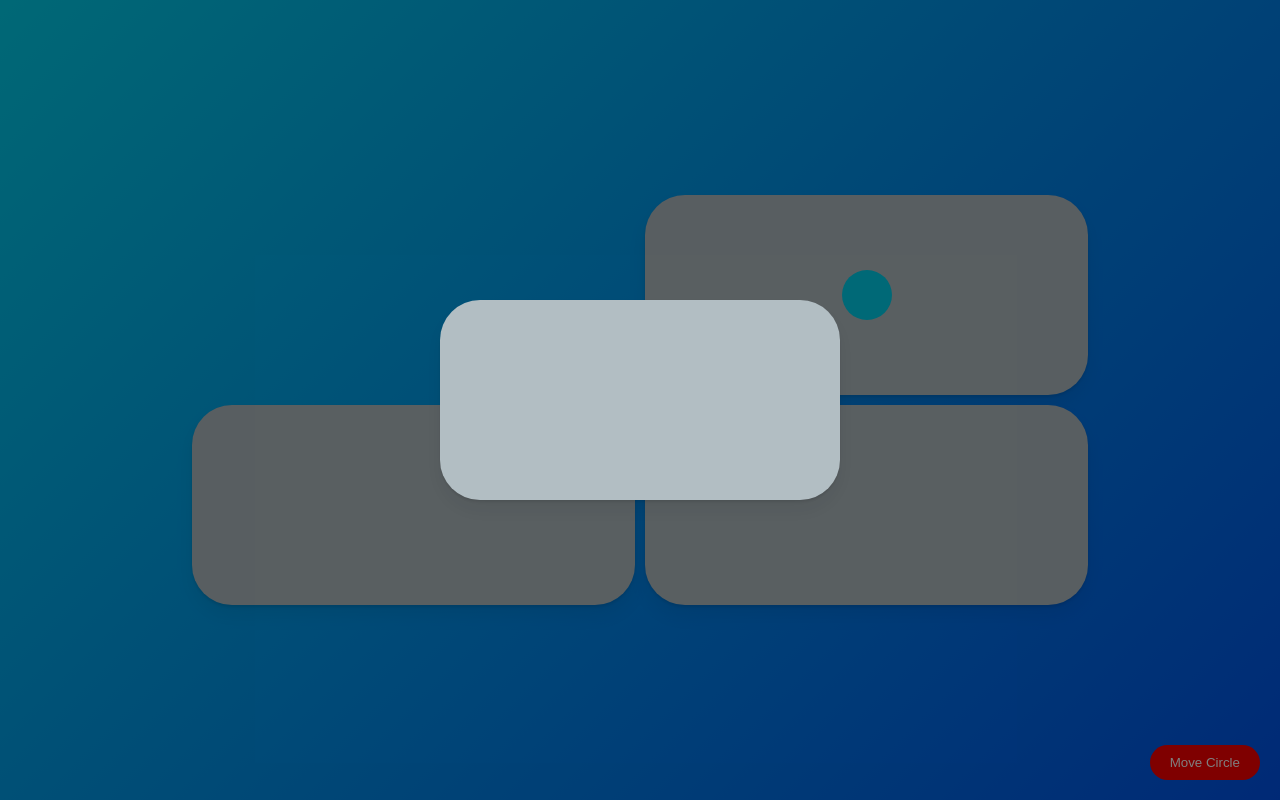
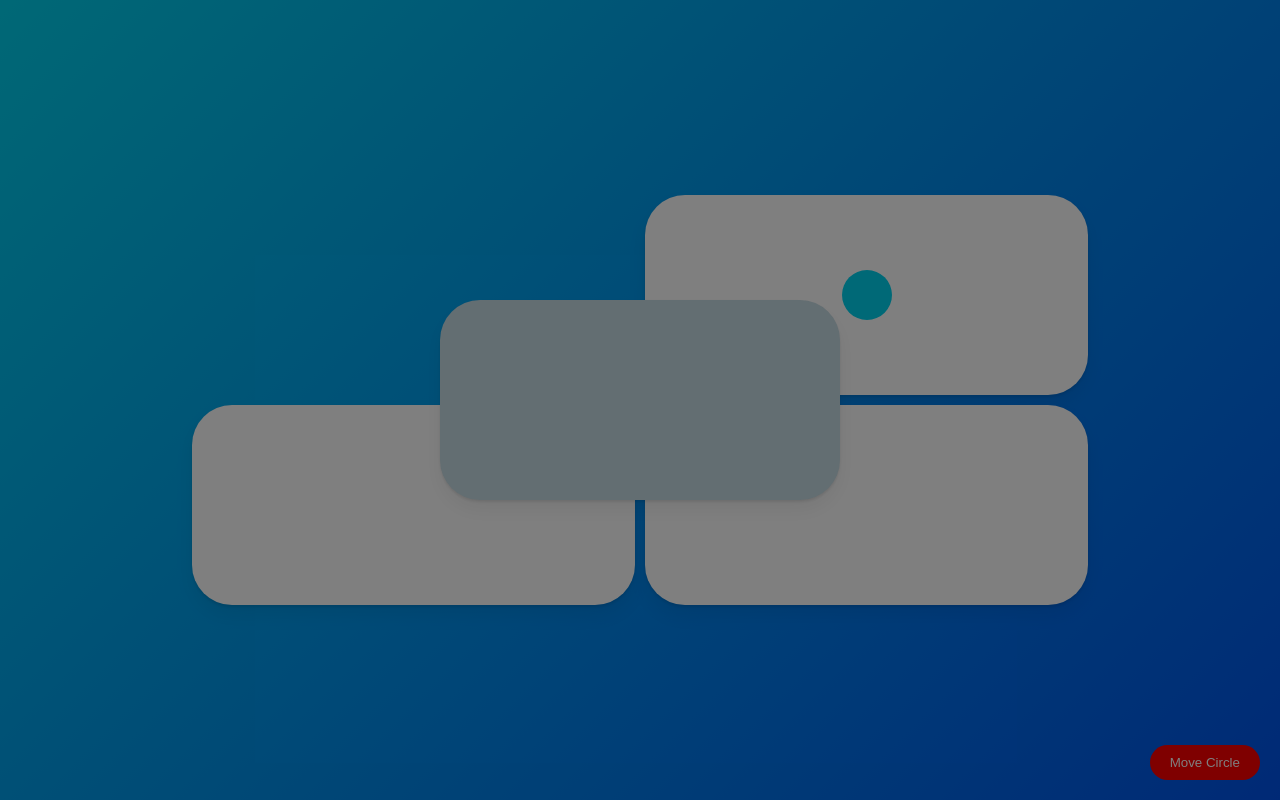
Before and after one commit to JHKIMS/Framer-Motion-Practice, a React (Create React App) app: page / in a window 1280 px wide. Both pictures are taken after a click on the element 413 px from the left and 295 px from the top of the page. Built offline with nearby package versions, Linux system fonts and the light colour scheme.

Commit message:
Framer-motion: 과제끝

```diff
--- a/src/App.tsx
+++ b/src/App.tsx
@@ -1,4 +1,4 @@
-import { AnimatePresence, motion } from "framer-motion";
+import { animate, AnimatePresence, motion, Variants } from "framer-motion";
 import { useState } from "react";
 import styled from "styled-components";
 
@@ -12,7 +12,7 @@ const Wrapper = styled(motion.div)`
 `;
 const Box = styled(motion.div)`
   height: 200px;
-  background-color: #b2bec3;
+  background-color: white;
   border-radius: 40px;
   display: flex;
   justify-content: center;
@@ -65,6 +65,17 @@ const overlayVariant = {
   end: { backgroundColor: "rgba(0,0,0,0)" },
 };
 
+
+
+
+
+
+const Test=styled(motion.div)`
+  background-color: red;
+  border-radius: 70px;
+  width: 200px;
+  height: 200px;
+`
 interface CircleProps {
   layoutId?: string;
 }
@@ -75,19 +86,20 @@ function App() {
   const handleCircle = () => {
     setIsSwitch((prev) => !prev);
   };
+  const handleBoxClick = (num: string) =>{
+    setId(num);
+  }
 
   return (
     <Wrapper>
       <Grid>
         {["1", "2", "3", "4"].map((num) => (
           <Box
-            onClick={() => {
-              setId(num)
-
-            }}
+            onClick={() =>handleBoxClick(num)}
             key={num}
             layoutId={num}
-            whileHover={{ scale: 1.5 }}
+            custom={parseInt(num)}
+            whileHover={{ scale: 1.2 }}
           >
             {!isSwitch ? num === "2" && <Circle layoutId="circleStat" /> : null}
             {!isSwitch ? null : num === "3" && <Circle layoutId="circleStat" />}
@@ -106,7 +118,7 @@ function App() {
             animate={"ing"}
             exit={"end"}
           >
-            <Box layoutId={id} style={{ width: 400, height: 200 }} />
+            <Box layoutId={id} style={{ width: 400, height: 200, backgroundColor:"#636e72" }} />
           </Overlay>
         ) : null}
       </AnimatePresence>
```
